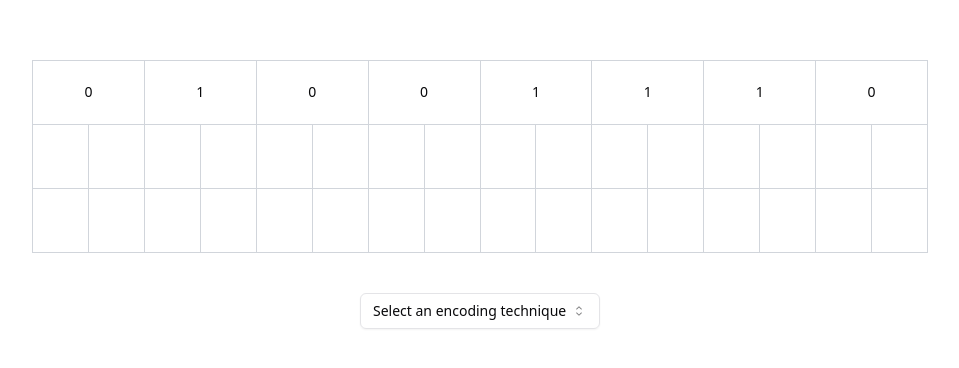
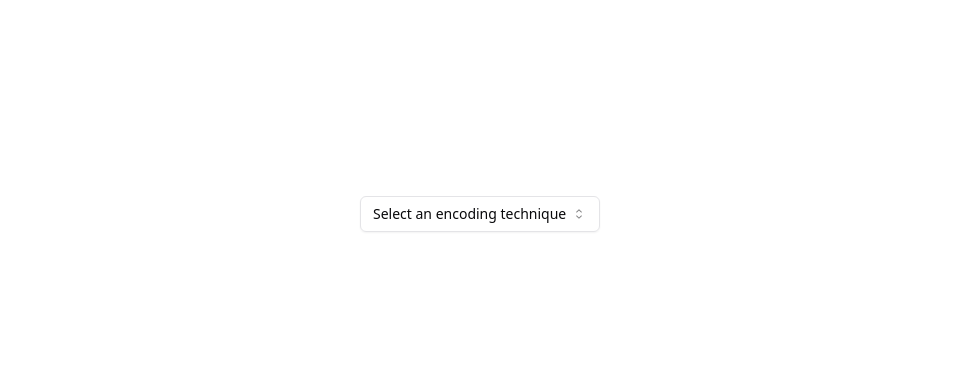
Before and after one commit to harknoel/BontilaoHarkNoelLabExer9, a React (Vite) app: page / in a window 1280 px wide. Shown: the part 186-554 px from the top of the page, without its empty margins (160-1119 px from the left). Built offline with nearby package versions, Linux system fonts and the light colour scheme.

Commit message:
feat(web): make a table component

```diff
--- /dev/null
+++ b/src/components/Table/TableComponent.tsx
@@ -0,0 +1,41 @@
+import { Table, TableCell, TableRow, TableBody } from "@/components/ui/table";
+import { SignalLevel } from "@/types/signalLevel";
+import React from "react";
+
+const TableComponent = ({ result }: { result: SignalLevel[] }) => {
+  return (
+    <Table className="table-fixed border-collapse">
+      <TableBody>
+        <TableRow>
+          {[...result].map((bit, index) => (
+            <TableCell
+              colSpan={2}
+              key={`head-${index}`}
+              className="w-24 h-16 border border-gray-300 relative text-center"
+            >
+              {bit}
+            </TableCell>
+          ))}
+        </TableRow>
+        <TableRow>
+          {[...result].map((_, index) => (
+            <React.Fragment key={`row1-${index}`}>
+              <TableCell className="w-24 h-16 border border-gray-300 relative text-center"></TableCell>
+              <TableCell className="w-24 h-16 border border-gray-300 relative text-center"></TableCell>
+            </React.Fragment>
+          ))}
+        </TableRow>
+        <TableRow>
+          {[...result].map((_, index) => (
+            <React.Fragment key={`row2-${index}`}>
+              <TableCell className="w-24 h-16 border border-gray-300 relative text-center"></TableCell>
+              <TableCell className="w-24 h-16 border border-gray-300 relative text-center"></TableCell>
+            </React.Fragment>
+          ))}
+        </TableRow>
+      </TableBody>
+    </Table>
+  );
+};
+
+export default TableComponent;
--- /dev/null
+++ b/src/components/Table/index.ts
@@ -0,0 +1 @@
+export { default } from "./TableComponent"
--- a/src/pages/Scheme/Scheme.tsx
+++ b/src/pages/Scheme/Scheme.tsx
@@ -1,68 +1,24 @@
+import { useEffect, useState } from "react";
 import SelectComponent from "@/components/Select";
-import { useEffect, useState } from "react";
-import { Table, TableCell, TableRow, TableBody } from "@/components/ui/table";
+import TableComponent from "@/components/Table";
 import { LineCoding } from "@/utils/lineCoding";
+import { SignalLevel } from "@/types/signalLevel";
 
 const Scheme = () => {
   let input = [0, 1, 0, 0, 1, 1, 1, 0];
   const [selectedEncoding, setSelectedEncoding] = useState<string>("");
+  const [result, setResult] = useState<SignalLevel[]>([])
 
   useEffect(() => {
-    console.log(selectedEncoding);
-    const result = LineCoding.convert(selectedEncoding, input);
-    console.log(result);
+    const output = LineCoding.convert(selectedEncoding, input);
+    setResult(output)
+    console.log(result)
   }, [selectedEncoding]);
 
   return (
     <div className="h-screen w-screen flex flex-col justify-center items-center">
       <div className="max-w-4xl">
-        <Table className="table-fixed border-collapse">
-          <TableBody>
-            <TableRow>
-              {[...input].map((bit, index) => (
-                <TableCell
-                  colSpan={2}
-                  key={`top-${index}`}
-                  className="w-24 h-16 border border-gray-300 relative text-center"
-                >
-                  {bit}
-                </TableCell>
-              ))}
-            </TableRow>
-            <TableRow>
-              {[...input].map((_, index) => (
-                <>
-                  <TableCell
-                    key={`top-${index}`}
-                    className="w-24 h-16 border border-gray-300 relative text-center"
-                  >
-                  </TableCell>
-                  <TableCell
-                    key={`top-${index}`}
-                    className="w-24 h-16 border border-gray-300 relative text-center"
-                  >
-                  </TableCell>
-                </>
-              ))}
-            </TableRow>
-            <TableRow>
-              {[...input].map((_, index) => (
-                <>
-                  <TableCell
-                    key={`top-${index}`}
-                    className="w-24 h-16 border border-gray-300 relative text-center"
-                  >
-                  </TableCell>
-                  <TableCell
-                    key={`top-${index}`}
-                    className="w-24 h-16 border border-gray-300 relative text-center"
-                  >
-                  </TableCell>
-                </>
-              ))}
-            </TableRow>
-          </TableBody>
-        </Table>
+        <TableComponent result={result}></TableComponent>
       </div>
       <div className="p-10">
         <SelectComponent
```
Also changed, not shown: src/utils/draw.ts (deleted).
